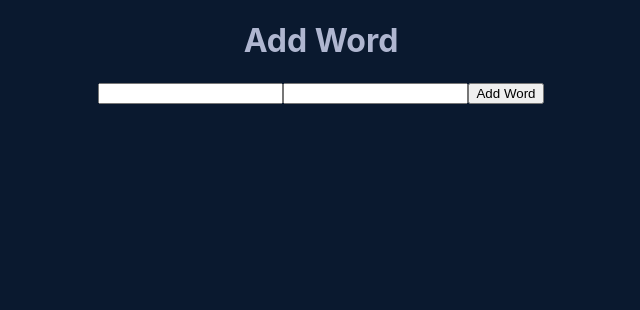
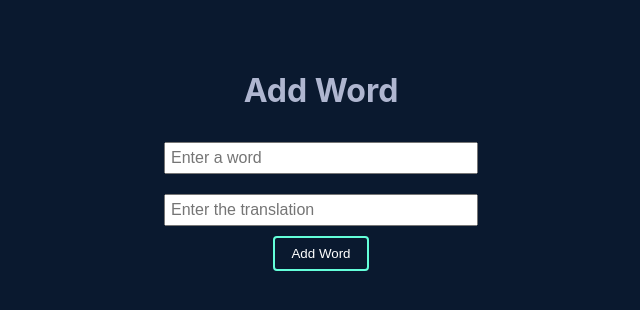
Before and after one commit to kozakevich13/dictionary, a React (Create React App) app: page /add-word in a window 1280 px wide. Shown: the top 310 px of the page, without its empty margins (319-959 px from the left). Built offline with nearby package versions, Linux system fonts and the light colour scheme.

Commit message:
add style to AddWord component

```diff
--- a/src/pages/AddWord.js
+++ b/src/pages/AddWord.js
@@ -2,6 +2,7 @@ import React, { useState } from "react";
 import { useDispatch } from "react-redux";
 import { addWord } from "../actions/actions";
 import { useNavigate } from 'react-router-dom';
+import "../styles/AddWord.css";
 
 const AddWord = () => {
   const [inputValue, setInputValue] = useState("");
@@ -20,19 +21,23 @@ const AddWord = () => {
   };
 
   return (
-    <div>
+    <div className="add-word-container">
       <h1>Add Word</h1>
       <input
         type="text"
+        placeholder="Enter a word"
         value={inputValue}
         onChange={(event) => setInputValue(event.target.value)}
+        className="add-word-input"
       />
       <input
         type="text"
+        placeholder="Enter the translation"
         value={inputTranslationValue}
         onChange={(event) => setInputTranslationValue(event.target.value)}
+        className="add-word-input"
       />
-      <button onClick={handleAddWord}>Add Word</button>
+      <button onClick={handleAddWord} className="add-word-button">Add Word</button>
     </div>
   );
 };
--- /dev/null
+++ b/src/styles/AddWord.css
@@ -0,0 +1,29 @@
+.add-word-container {
+    display: flex;
+    flex-direction: column;
+    align-items: center;
+    margin-top: 50px;
+  }
+
+  .add-word-input {
+    margin: 10px;
+    padding: 5px;
+    width: 300px;
+    font-size: 16px;
+  }
+
+  .add-word-button {
+    margin-bottom: 1rem;
+    border: solid 2px;
+    border-color: #64ffda;
+    color: white;
+    padding: 0.5rem 1rem;
+    text-decoration: none;
+    border-radius: 0.25rem;
+    background-color: #0a192f;
+    cursor: pointer;
+  }
+
+  .add-word-button:hover {
+    border-color: white;
+  }
```
